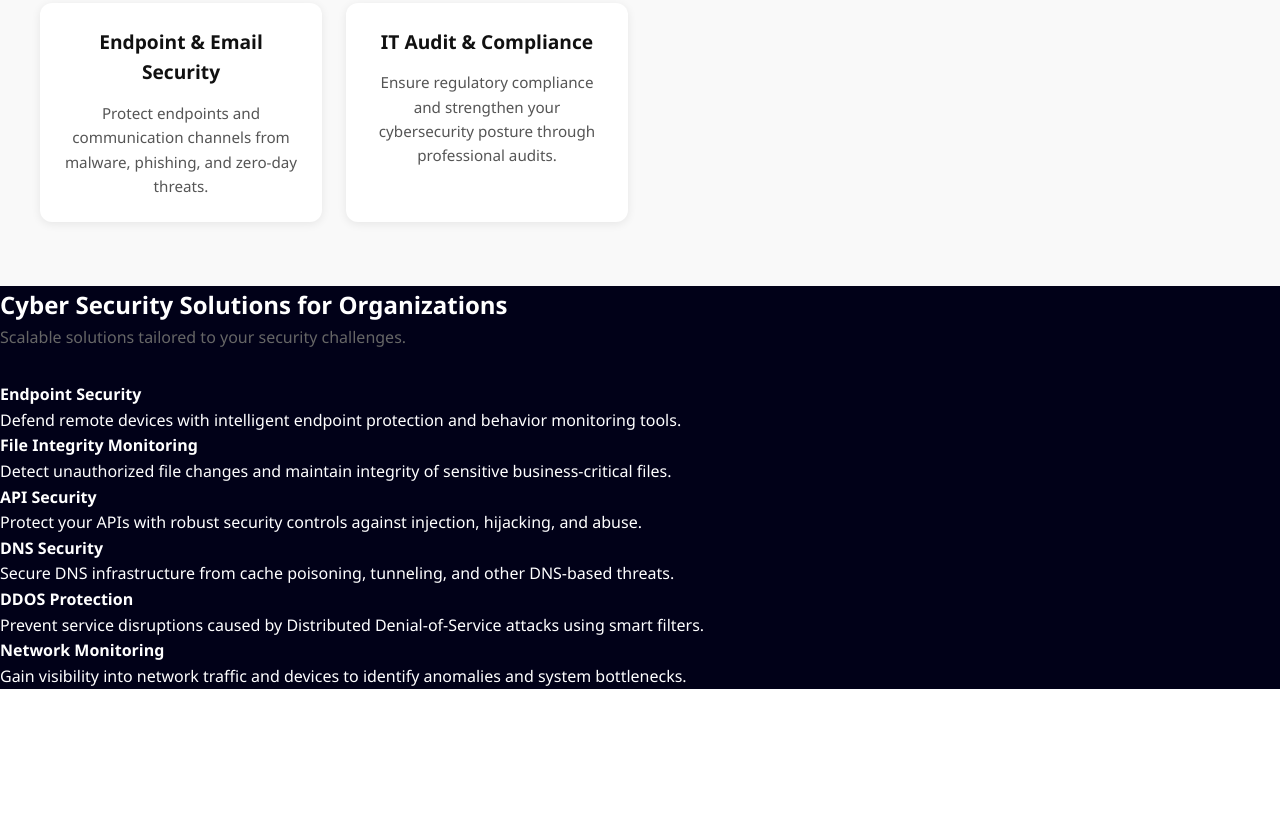
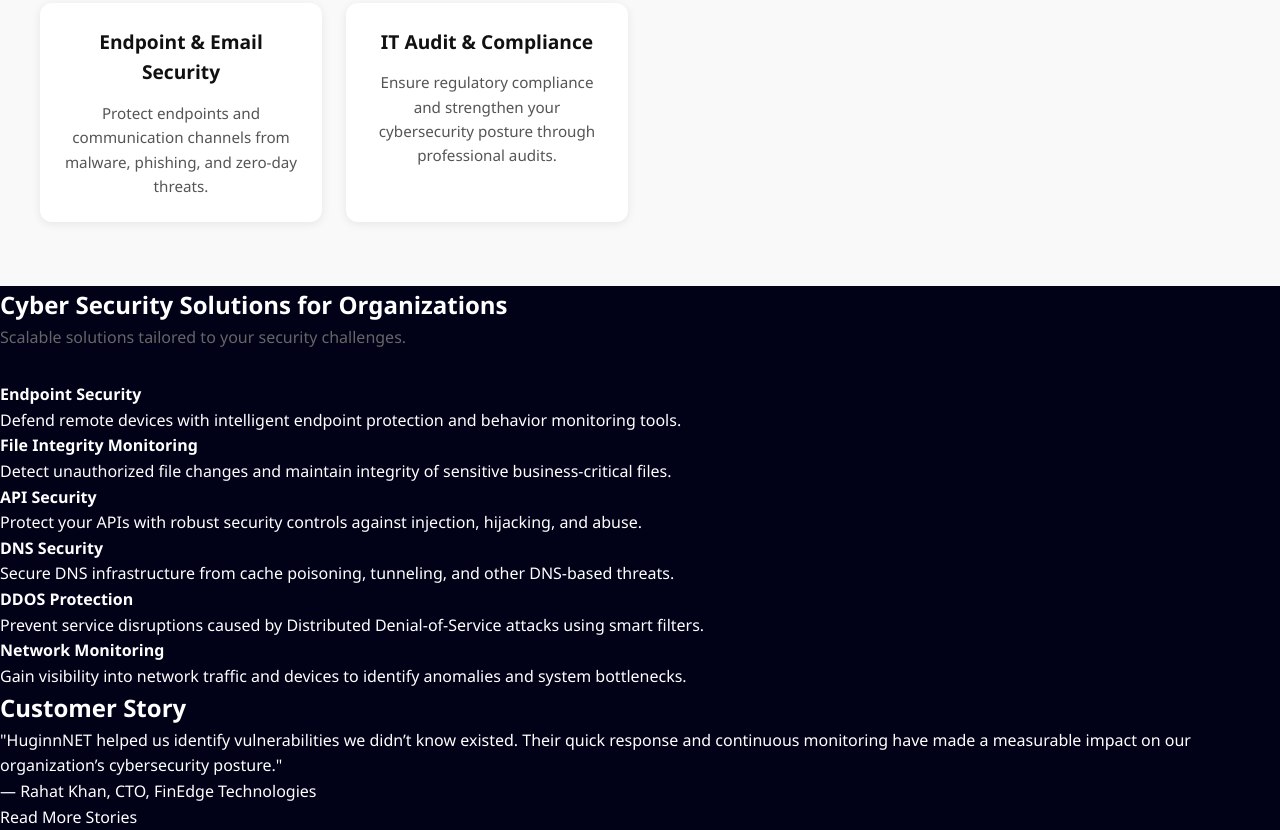
Before and after one commit to HuguinnN3t/HuguinnNET, a plain HTML site: page index.html in a window 1280 px wide. Shown: the part 787-1617 px from the top of the page. Before the commit the page ends 1476 px from the top, so only its background shows below. Drawn offline with Linux system fonts and the light colour scheme.

Commit message:
Update Customer Story in index.html
Customer Story

```diff
--- a/index.html
+++ b/index.html
@@ -88,5 +88,13 @@
     </div>
   </div>
 </section>
+<section id="testimonial" class="testimonial">
+  <div class="testimonial-content">
+    <h2>Customer Story</h2>
+    <p class="quote">"HuginnNET helped us identify vulnerabilities we didn’t know existed. Their quick response and continuous monitoring have made a measurable impact on our organization’s cybersecurity posture."</p>
+    <p class="author">— Rahat Khan, CTO, FinEdge Technologies</p>
+    <a href="#contact" class="cta-button">Read More Stories</a>
+  </div>
+</section>
 
 </header>
```
